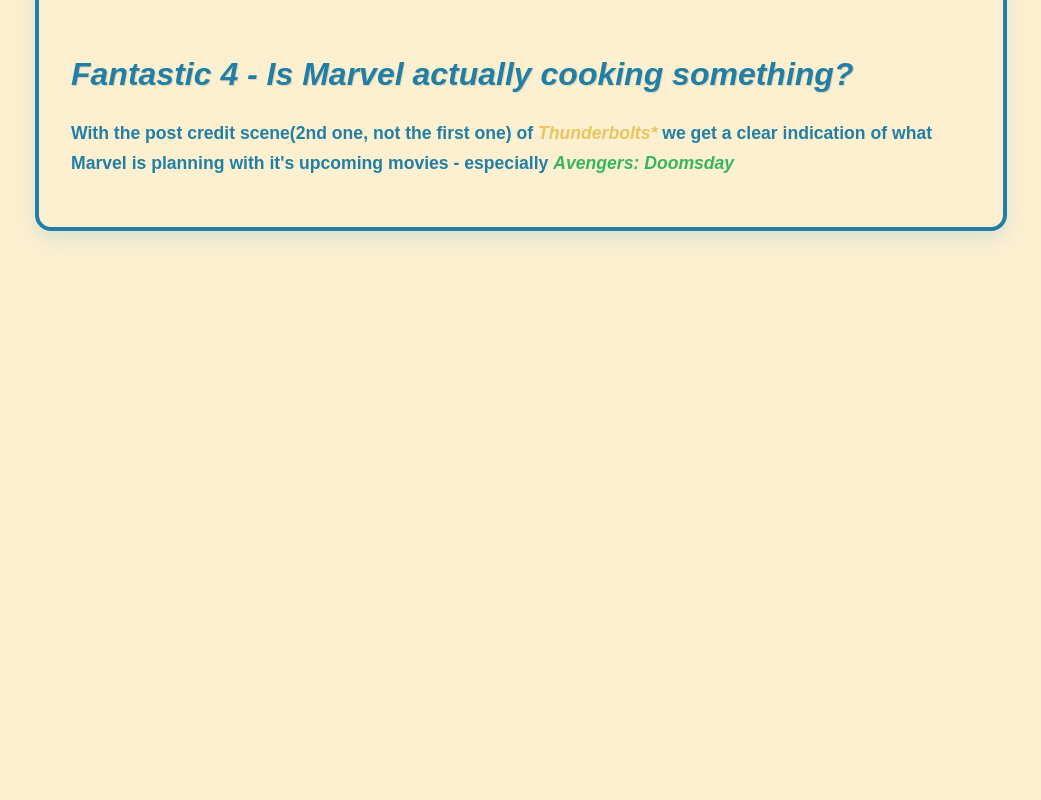
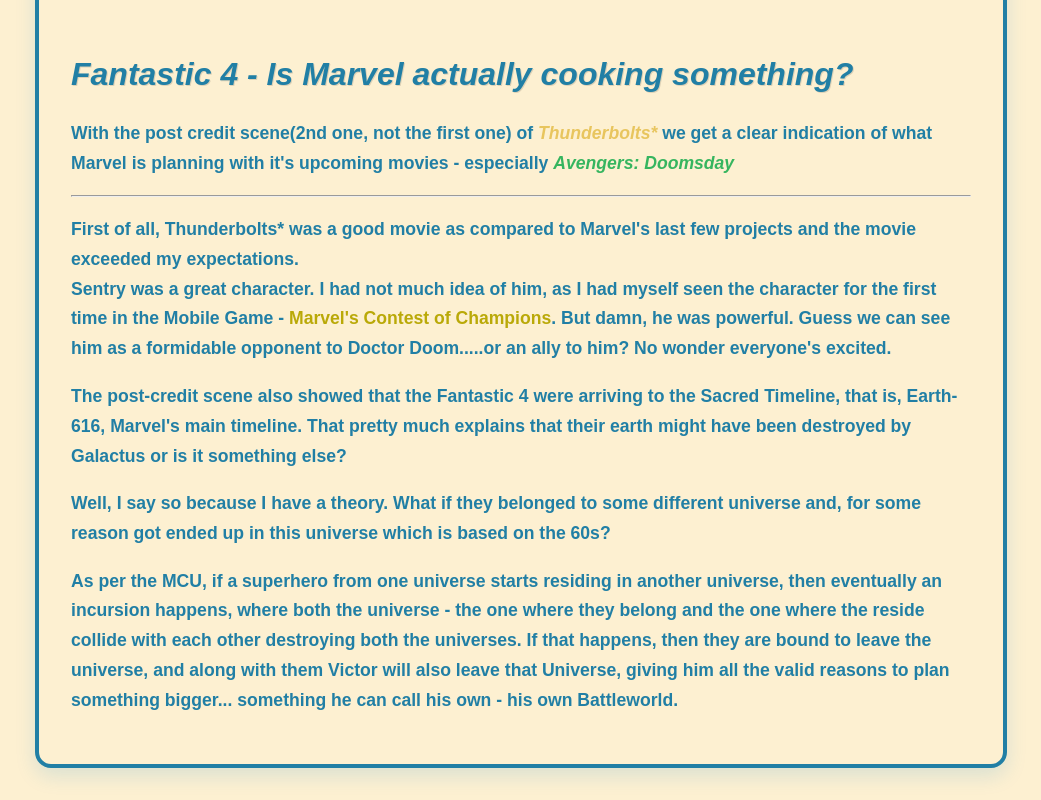
Before and after one commit to Bibek-Ray/Bekyard, a plain HTML site: page posts/fantastic4.html in a window 1280 px wide. Shown: the part 661-1461 px from the top of the page, without its empty margins (119-1160 px from the left). Before the commit the page ends 924 px from the top, so only its background shows below. Drawn offline with Linux system fonts and the light colour scheme; a web font is replaced by a local one.

Commit message:
Update fantastic4.html

```diff
--- a/posts/fantastic4.html
+++ b/posts/fantastic4.html
@@ -15,6 +15,14 @@
         </div>
         <h2>Fantastic 4 - Is Marvel actually cooking something?</h2>
         <p>With the post credit scene(2nd one, not the first one) of <a href="https://en.wikipedia.org/wiki/Thunderbolts*"><em class="thunderbolts">Thunderbolts*</em></a> we get a clear indication of what Marvel is planning with it's upcoming movies - especially <a href="https://en.wikipedia.org/wiki/Avengers:_Doomsday"><em class="avengers-doomsday">Avengers: Doomsday</em></a></p>
+        <hr>
+        <p>First of all, Thunderbolts* was a good movie as compared to Marvel's last few projects and the movie exceeded my expectations.<br/>
+        Sentry was a great character. I had not much idea of him, as I had myself seen the character for the first time in the Mobile Game - <a href="https://en.wikipedia.org/wiki/Marvel_Contest_of_Champions" style="color: #baa908;">Marvel's Contest of Champions</a>.
+        But damn, he was powerful. Guess we can see him as a formidable opponent to Doctor Doom.....or an ally to him? No wonder everyone's excited.</p>
+        <p>The post-credit scene also showed that the Fantastic 4 were arriving to the Sacred Timeline, that is, Earth-616, Marvel's main timeline. That pretty much explains that their earth might have been destroyed by Galactus or is it something else?</p>
+        <p>Well, I say so because I have a theory. What if they belonged to some different universe and, for some reason got ended up in this universe which is based on the 60s?</p>
+        <p>As per the MCU, if a superhero from one universe starts residing in another universe, then eventually an incursion happens, where both the universe - the one where they belong and the one where the reside collide with each other destroying both the universes.
+           If that happens, then they are bound to leave the universe, and along with them Victor will also leave that Universe, giving him all the valid reasons to plan something bigger... something he can call his own - his own Battleworld.</p>
     </section>
 </body>
 </html>
```
